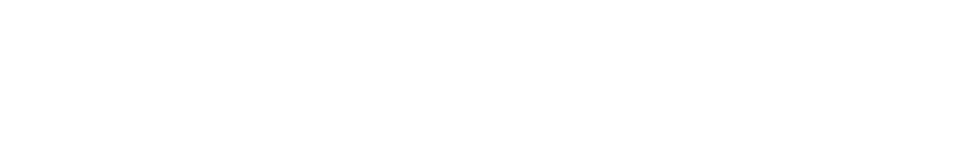
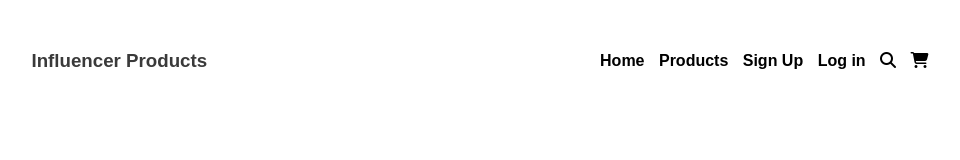
Before and after one commit to Jahid9236/influencer-gear-main, a plain HTML site: page index.html in a window 1280 px wide. Shown: the whole page, without its empty margins (160-1120 px from the left). Drawn offline with Linux system fonts and the light colour scheme.

Commit message:
created the navigation section

```diff
--- a/css/styles.css
+++ b/css/styles.css
@@ -2,4 +2,52 @@
     margin: 0;
     padding: 0;
     box-sizing: border-box;
+    max-width: 1400px;
+    margin: 0 auto;
+    font-family: poppins, sans-serif;
 }
+
+body{
+
+}
+
+/* navigation section starts here */
+
+nav{
+    display: flex;
+    justify-content: space-between;
+    align-items: center;
+    margin: 50px 0;
+    color: rgb(58, 58, 58);
+}
+
+nav h3{
+    font-weight: 700;
+
+}
+
+.navbar a {
+    margin-left: 10px;
+    color: black;
+    text-decoration: none;
+    font-weight: 600;
+
+}
+
+
+
+/* banner section starts here */
+
+/* #banner{
+    display: flex;
+    flex-wrap: wrap;
+    margin: 0 auto;
+}
+
+.banner-text-container{
+    flex-basis: 50%;
+}
+
+.banner-img-container{
+    flex-basis: 50%;
+} */
--- a/index.html
+++ b/index.html
@@ -5,8 +5,35 @@
     <meta name="viewport" content="width=device-width, initial-scale=1.0">
     <title>Influencer Gear</title>
     <link rel="stylesheet" href="css/styles.css">
+    <link rel="stylesheet" href="https://cdnjs.cloudflare.com/ajax/libs/font-awesome/6.6.0/css/all.min.css" integrity="sha512-Kc323vGBEqzTmouAECnVceyQqyqdsSiqLQISBL29aUW4U/M7pSPA/gEUZQqv1cwx4OnYxTxve5UMg5GT6L4JJg==" crossorigin="anonymous" referrerpolicy="no-referrer" />
 </head>
 <body>
 
+    <nav>
+        <h3>Influencer Products</h3>
+        <div class="navbar">
+            <a href="#">Home</a>
+            <a href="#">Products</a>
+            <a href="#">Sign Up</a>
+            <a href="#">Log in</a>
+            <a href="#"><i class="fa-solid fa-magnifying-glass"></i></a>
+            <a href="#"><i class="fa-solid fa-cart-shopping"></i></a>
+        </div>
+    </nav>
+
+    <!-- <section id="banner">
+
+        <div class="banner-text-container">
+            <h1>Start Your Journey as Influencer</h1>
+            <p>Lorem ipsum dolor sit amet consectetur adipisicing elit. Quo dolor odit vel ut debitis quos magnam eligendi error accusantium eveniet.</p>
+            <button class="banner-btn">Prebook Now <i class="fa-solid fa-arrow-right"></i></button>
+        </div>
+
+        <div class="banner-img-container">
+            <img src="images/main-camera.png" alt="">
+        </div>
+
+    </section> -->
+
 </body>
 </html>
```
